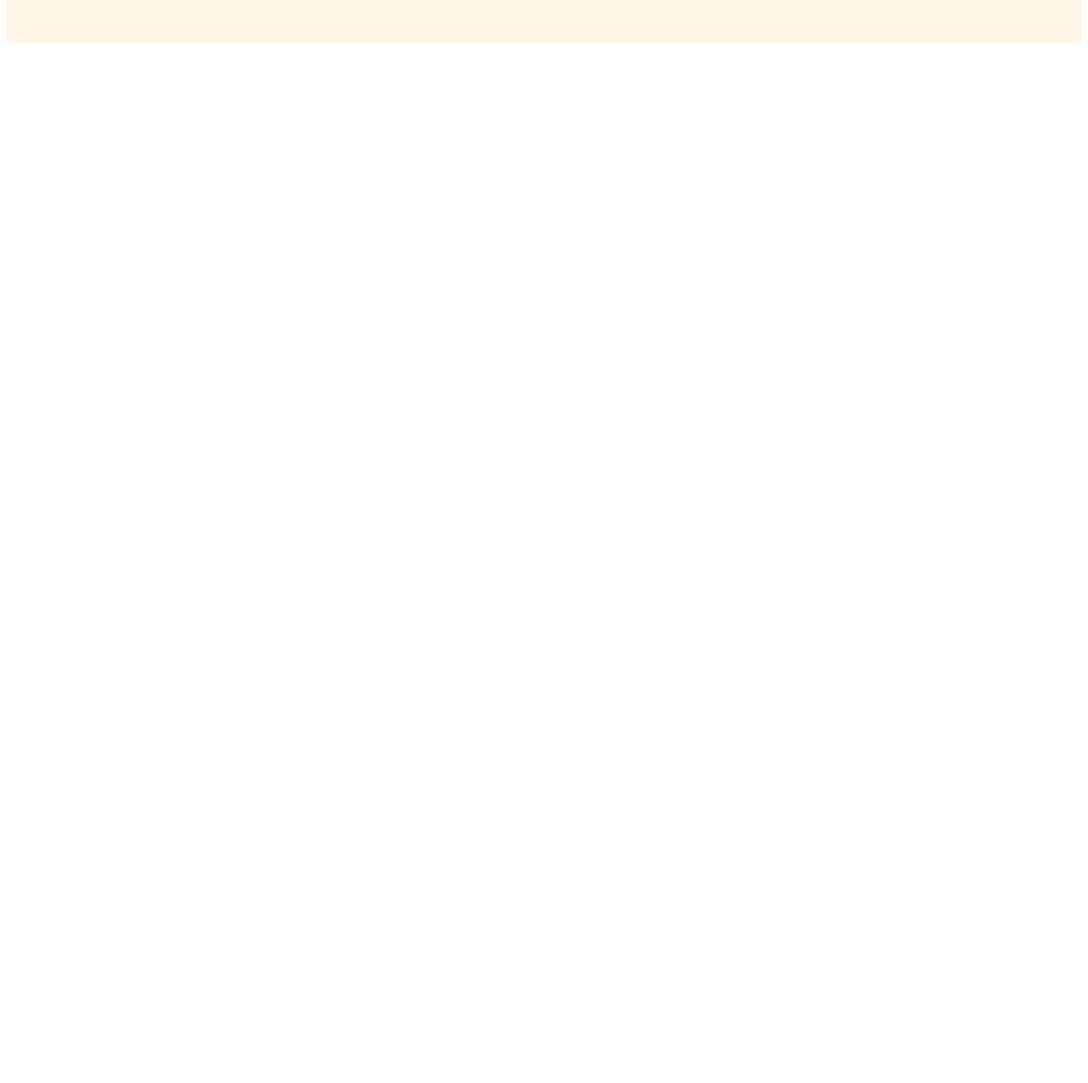
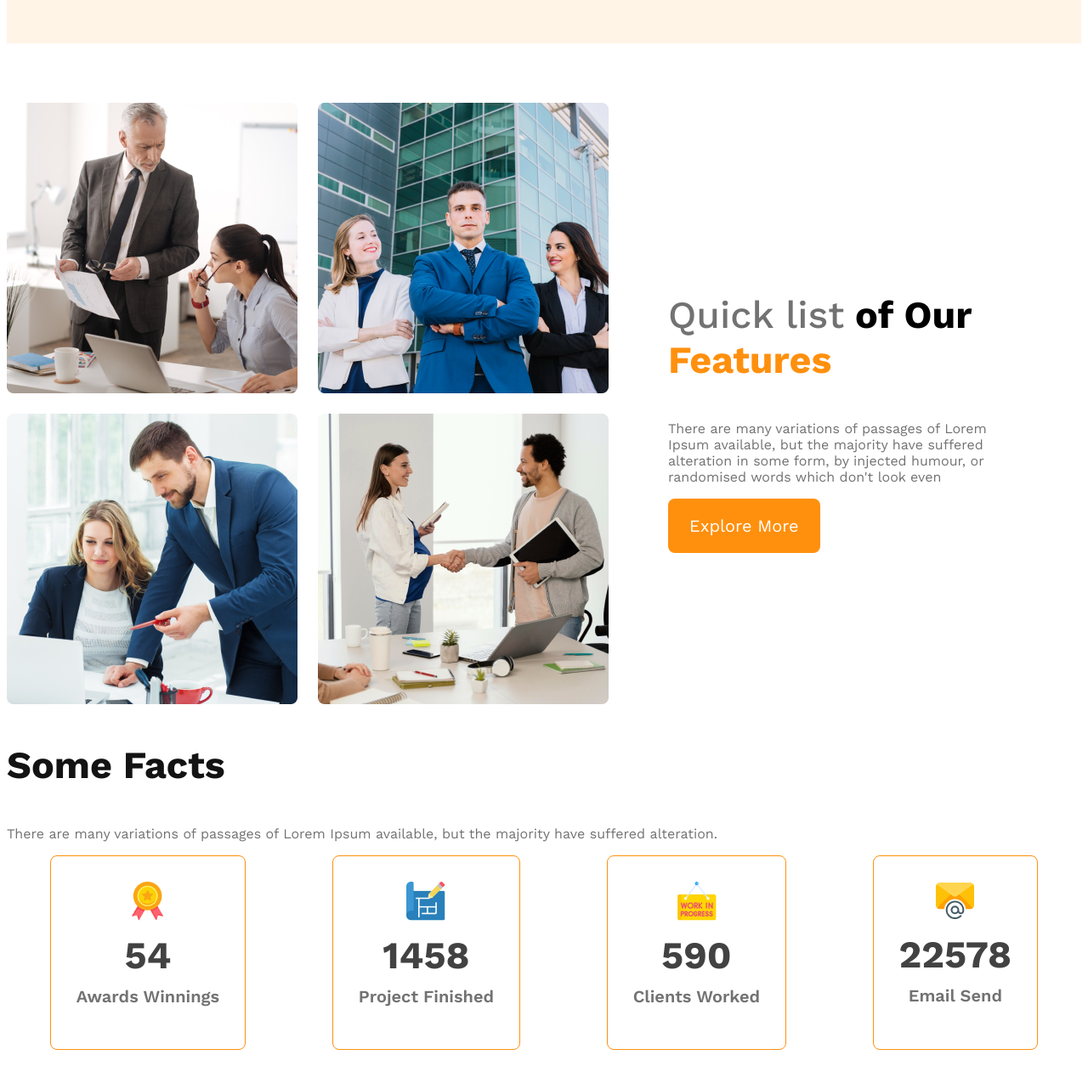
Before and after one commit to AlsharidAdnan/g3-architects-website, a plain HTML site: page index.html in a window 1280 px wide. Shown: the part 884-2159 px from the top of the page at 85% size. Before the commit the page ends 943 px from the top, so only its background shows below. Drawn offline with nearby package versions, Linux system fonts and the light colour scheme.

Commit message:
finished some facts

```diff
--- a/index.html
+++ b/index.html
@@ -7,9 +7,11 @@
     <link rel="stylesheet" href="styles/architect.css">
 </head>
 <body>
+
+    <!-- header start -->
     <header>
        <nav>
-        <h3 class="nav-title">G3 Architects</h3>
+        <h3 class="section-title">G3 Architects</h3>
 
         <ul>
             <li><a href="">Home</a></li>
@@ -22,14 +24,74 @@
        <div class="banner">
         <div class="banner-content">
         <h1 class="banner-title">Group of Architects</h1>
-        <p class="banner-description">There are many variations of passages of Lorem Ipsum available, but the majority have suffered alteration in some form, by injected humour, or randomised words which don't look even</p>
+        <p class="text-light-gray">There are many variations of passages of Lorem Ipsum available, but the majority have suffered alteration in some form, by injected humour, or randomised words which don't look even</p>
         <button class="btn-primary">Explore More</button>
     </div>
         <img src="images/banner.png" alt="">
        </div>
     </header>
 
+    <!-- header end -->
+
     <main>
+      <!-- features section start -->
+      <section class="teams-container">
+        <div class="teams-img-container">
+            <img src="images/team1.png" alt="">
+            <img src="images/team2.png" alt="">
+            <img src="images/team3.png" alt="">
+            <img src="images/team4.png" alt="">
+
+        </div>
+
+        <div class="teams-content">
+            <h3 class="teams-title"><span class="quick-list text-light-gray">Quick list</span> <span>of Our</span> <span class="text-features">Features</span></h3>
+            <p class="text-light-gray">There are many variations of passages of Lorem Ipsum available, but the majority have suffered alteration in some form, by injected humour, or randomised words which don't look even</p>
+
+            <button class="btn-primary">Explore More</button>
+        </div>
+      </section>
+
+
+         <!-- features section -->
+      <section class="features">
+
+      </section>
+
+      <!-- facts section -->
+
+      <section class="facts">
+
+        <h3 class="section-title">Some Facts</h3>
+
+        <p class="text-light-gray">There are many variations of passages of Lorem Ipsum available, but the majority have suffered alteration.</p>
+
+        <div class="facts-card-container">
+
+        <!-- .card*4>img+h2.card-stats+p.card-title.text-light-gray -->
+
+        <div class="card">
+            <img src="images/icons/ribon.png" alt="">
+            <h2 class="card-stats">54</h2>
+            <p class="card-title text-light-gray">Awards Winnings</p>
+        </div>
+        <div class="card">
+            <img src="images/icons/projects.png" alt="">
+            <h2 class="card-stats">1458</h2>
+            <p class="card-title text-light-gray">Project Finished</p>
+        </div>
+        <div class="card">
+            <img src="images/icons/customers.png" alt="">
+            <h2 class="card-stats">590 </h2>
+            <p class="card-title text-light-gray">Clients Worked</p>
+        </div>
+        <div class="card">
+            <img src="images/icons/email.png" alt="">
+            <h2 class="card-stats">22578</h2>
+            <p class="card-title text-light-gray">Email Send</p>
+        </div>
+    </div>
+      </section>
 
     </main>
 
--- a/styles/architect.css
+++ b/styles/architect.css
@@ -11,8 +11,18 @@
 
 }
 
+.text-light-gray{
+    color: #727272;
+}
+
 .btn-primary{
 
+}
+
+.section-title{
+    font-size: 2.8rem;
+    font-weight: 700;
+    color: #131313;
 }
 
 /* header style */
@@ -28,11 +38,7 @@ nav{
     align-items: center;
 }
 
-.nav-title{
-    font-size: 2.8rem;
-    font-weight: 700;
-    color: #131313;
-}
+
 
 nav > ul {
     display: flex;
@@ -65,10 +71,6 @@ nav li a{
     color: #131313;
 }
 
-.banner-description{
-    color: #727272;
-}
-
 .btn-primary{
     border-radius: 8px;
     color: #FFF;
@@ -84,14 +86,90 @@ nav li a{
     width: 100%;
 }
 
+
+
+/* main style */
+
+main{
+    max-width: 1440px;
+    margin: 70px auto;
+}
+
+/* teams style */
+
+.teams-container{
+    display: flex;
+    align-items: center;
+}
+.teams-img-container{
+    display: grid;
+    grid-template-columns: repeat(2, 1fr);
+    gap: 1.5rem;
+}
+
+.teams-content{
+    padding-left: 70px;
+    padding-right: 70px;
+}
+
+.teams-title{
+    font-size: 2.8rem;
+}
+
+.teams-title .quick-list{
+    color: #727272;
+    font-weight: 500;
+}
+
+.teams-title .text-features{
+    color: #FF900E;
+    font-weight: 700px;
+}
+
+/* facts section */
+
+.facts-card-container{
+    display: flex;
+    justify-content: space-around;
+}
+
+.facts-card-container .card{
+    border-radius: 8px;
+    border: 1px solid #FF900E;
+    text-align: center;
+    padding: 30px;
+}
+
+.facts-card-container .card-title{
+    font-weight: 600;
+    font-size: 1.25rem;
+    margin-top: 5px;
+}
+
+.facts-card-container .card-stats{
+    font-size: 2.8rem;
+    color: #424242;
+    margin-top: 10px;
+    margin-bottom: 10px;
+}
+
+
+
 /* responsive media queries */
 
 @media screen and (max-width: 576px) {
     header{
         padding: 20px;
     }
-    nav{
+    nav, .teams-container{
         flex-direction: column;
+    }
+    .teams-img-container{
+        grid-template-columns: 1fr;
+    }
+    .teams-content{
+        padding-left: 20px;
+        padding-right: 20px;
     }
 }
 
@@ -102,7 +180,7 @@ nav li a{
     header{
         padding: 50px;
     }
-    nav{
+    nav, .teams-container{
         flex-direction: column;
     }
 
```
